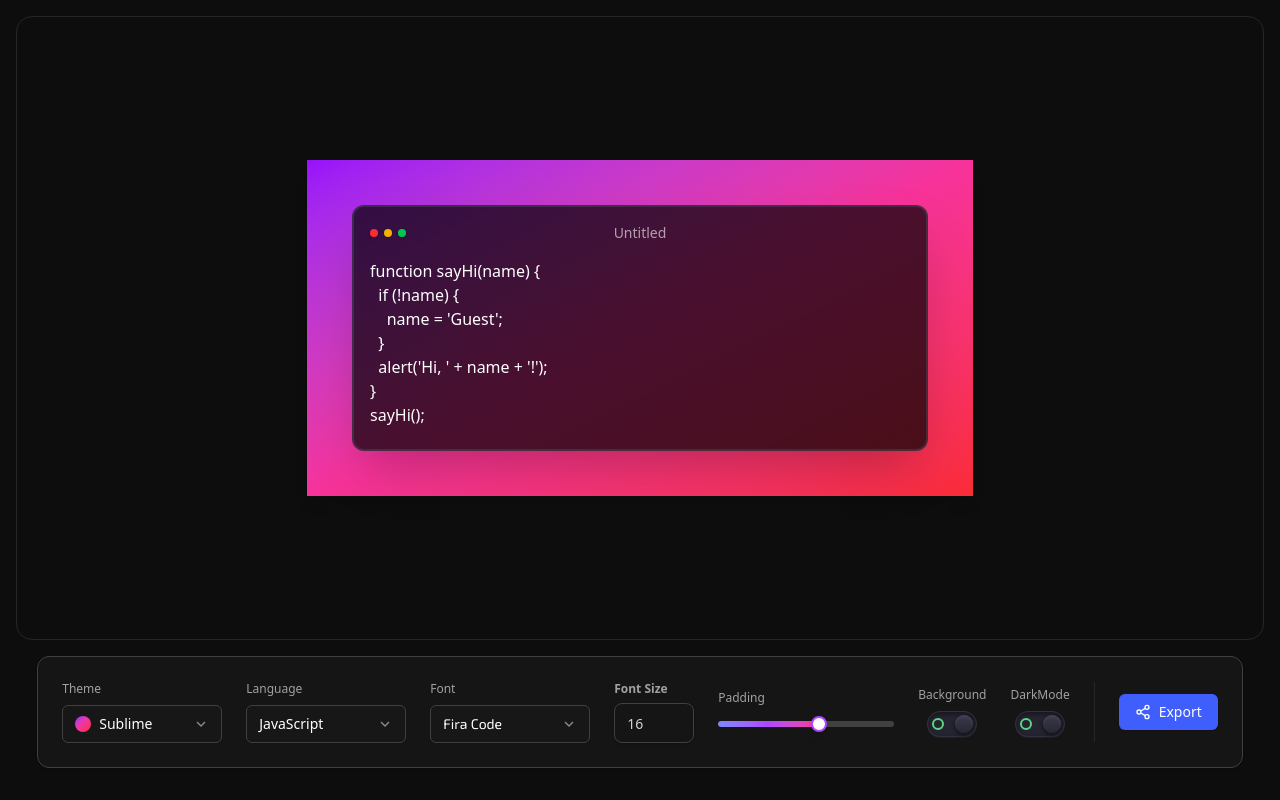
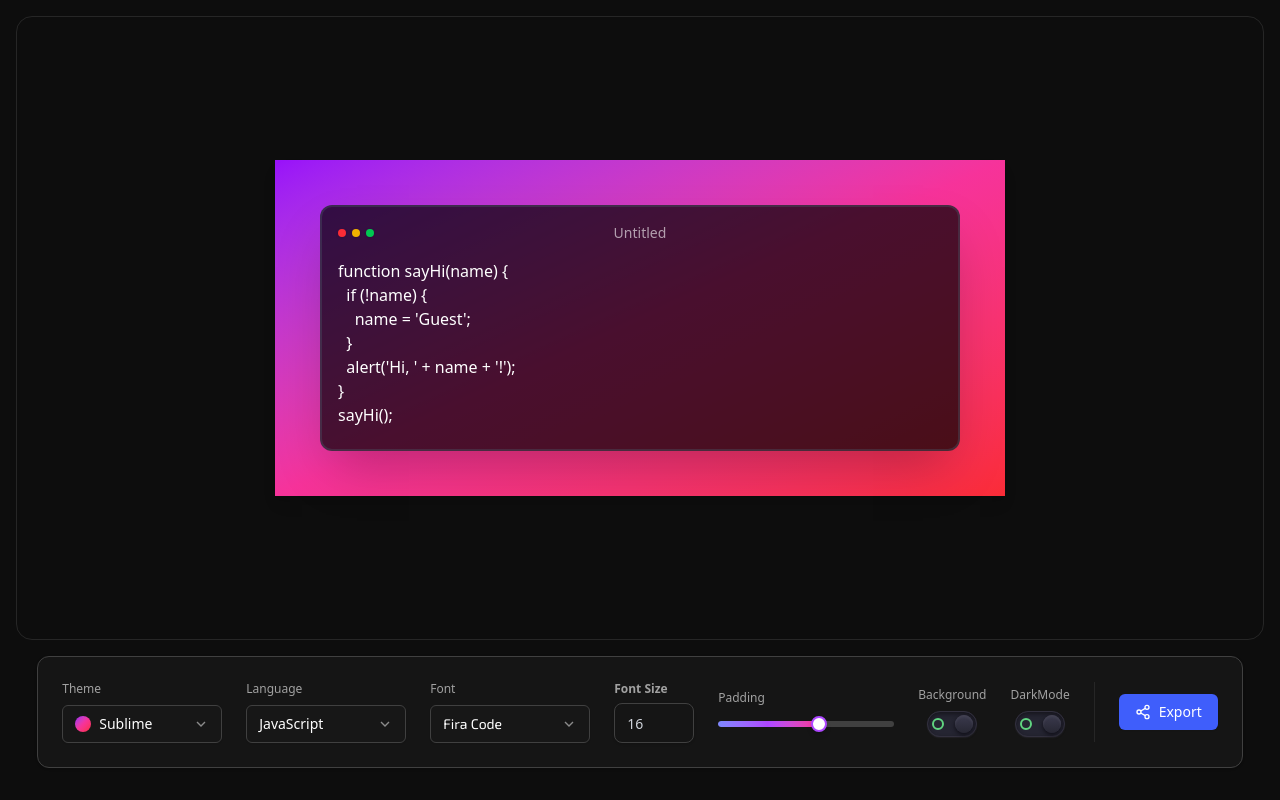
Before and after one commit to Nitesh47kumars/Snippix, a React (Vite) app: page / in a window 1280 px wide. Built offline with nearby package versions, Linux system fonts and the light colour scheme; a web font is replaced by a local one.

Commit message:
Making SnippetCode width more Responsive

```diff
--- a/src/Components/SnippetCode.jsx
+++ b/src/Components/SnippetCode.jsx
@@ -33,7 +33,7 @@ const SnippetCode = () => {
   return (
     <div className="flex justify-center">
       <div
-        className={`w-full sm:w-[36rem] mx-auto border-2 rounded-xl shadow-2xl ${state.font} ${
+        className={`w-full sm:min-w-[30rem] md:min-w-[36rem] lg:min-w-[40rem] mx-auto border-2 rounded-xl shadow-2xl ${state.font} ${
           state.mode === "dark" ? "bg-black/70 text-white" : "bg-white/50 text-black"
         } border-gray-600/40`}
       >
```
